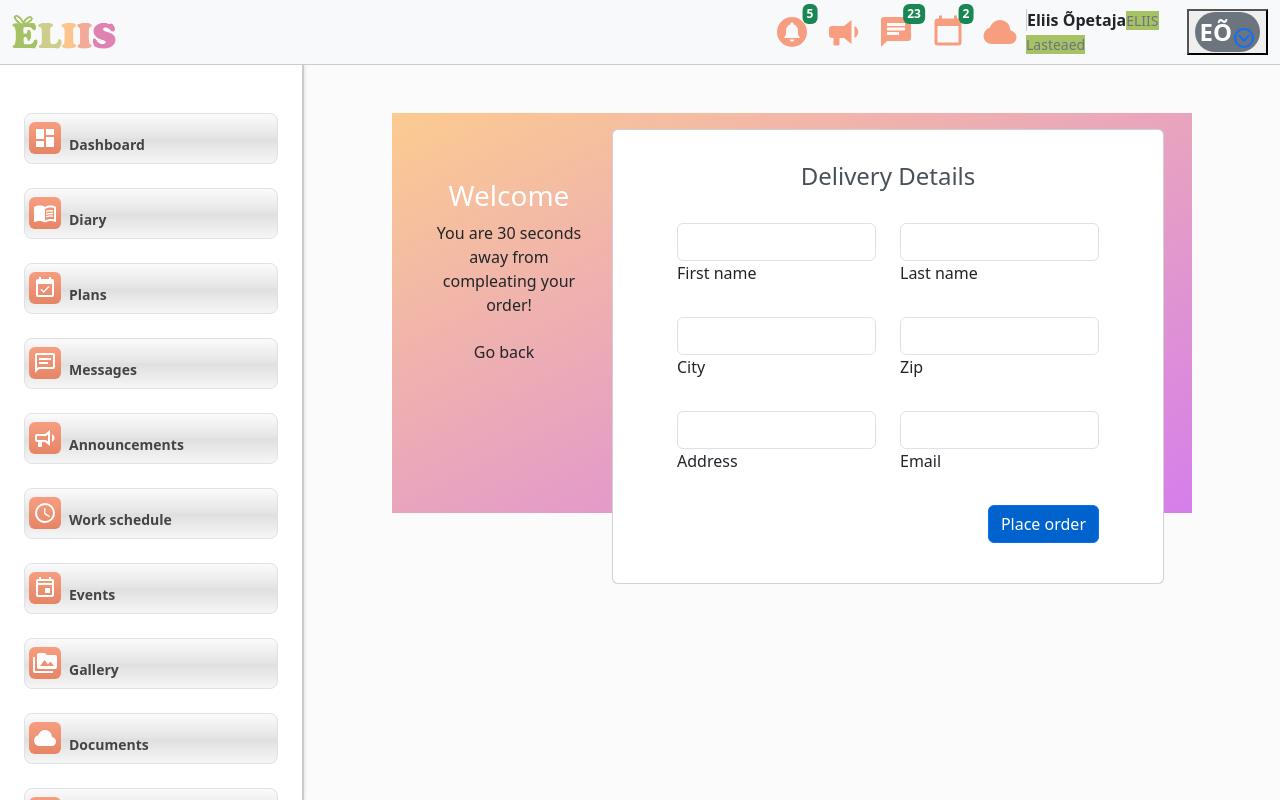
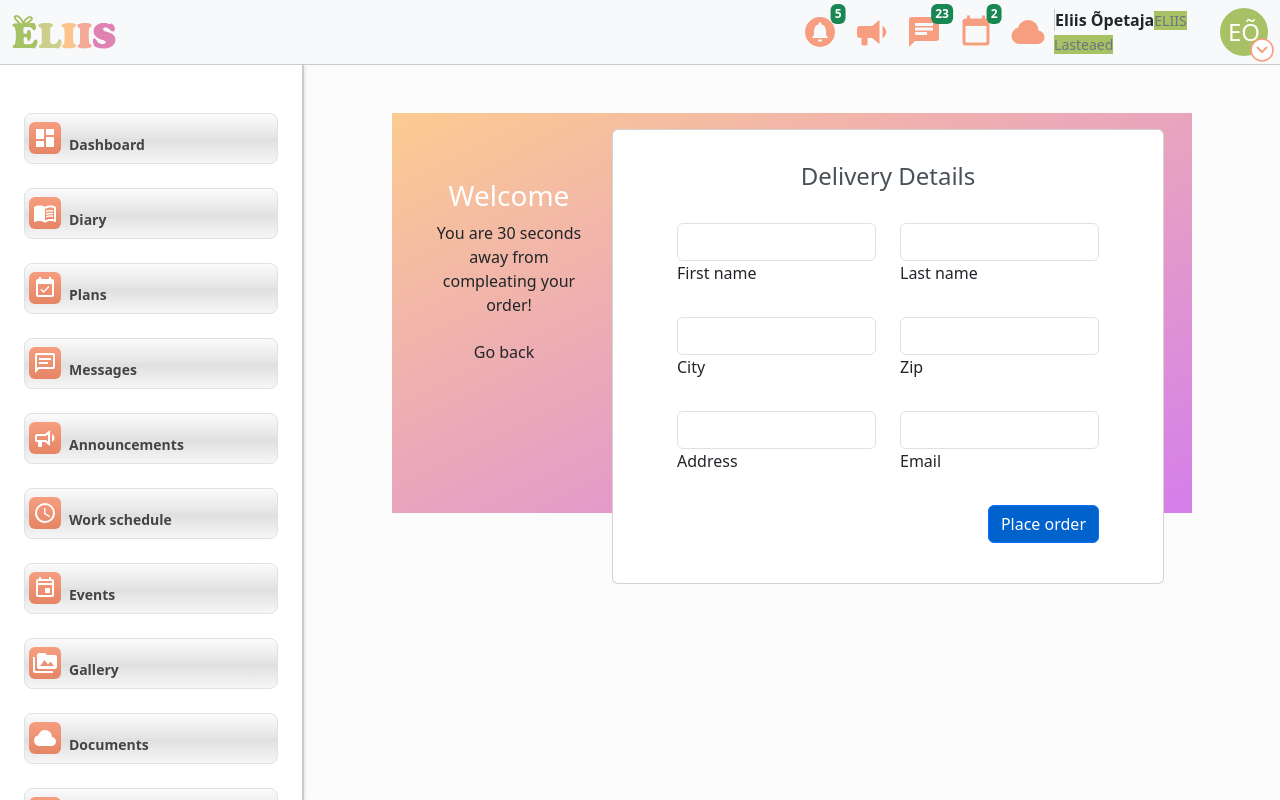
Before and after one commit to Vladislp/ELIIS-Front-End, a React (Create React App) app in the folder eliis-front-end/: page /contacts in a window 1280 px wide. Built offline with nearby package versions, Linux system fonts and the light colour scheme.

Commit message:
2-Fix-Profile-Logo
* Fixed positioning of profile logo
* CSS refactor + addition
* New folder for components, for better readability

```diff
--- a/eliis-front-end/package.json
+++ b/eliis-front-end/package.json
@@ -21,6 +21,7 @@
     "mdb-react-ui-kit": "^6.3.0",
     "mdi-react": "^9.3.0",
     "node-json-db": "^2.2.0",
+    "postcss": "^8.4.31",
     "react": "^18.2.0",
     "react-bootstrap": "^2.9.0",
     "react-dom": "^18.2.0",
--- /dev/null
+++ b/eliis-front-end/src/components/navbar/Navbar/Profile/personal.css
@@ -0,0 +1,39 @@
+/* Style of checkmark component */
+.e3-img-overlay {
+    position: absolute;
+    right: 0.4rem;
+    bottom: 0.1rem;
+    line-height: 12px;
+}
+/* Style for chevron and circle */
+.e3-white-fill-icon {
+    background: #fff;
+    border: .1rem solid #f79e80;
+    height: 20px;
+    width: 20px;
+    border-radius: 50%;
+}
+/* Background style for profile circle */
+.military-color {
+    background-color: rgb(166, 194, 100);
+    -webkit-text-fill-color: white;
+}
+/* For text beside profile logo */
+.font-semibold {
+    font-weight: 600;
+    border-left: 1px solid #ccc;
+}
+/* For text style */
+.text-2xl {
+    font-size: 1.5rem;
+    line-height: 2rem;
+}
+/* Should be for color of the second row */
+.text-secondary {
+    background-color: rgb(166, 194, 100);
+}
+/* Styling for company name */
+.text-sm {
+    font-size: 0.875rem;
+    line-height: 1.25rem;
+}
--- /dev/null
+++ b/eliis-front-end/src/components/navbar/Navbar/Profile/personal.js
@@ -0,0 +1,31 @@
+import React from 'react';
+import './personal.css';
+
+const Personal = () => {
+  return (
+    <>
+      <div>
+        <span className="font-semibold">Eliis Õpetaja</span>
+        <span className="text-sm text-secondary">ELIIS Lasteaed</span>
+      </div>
+      <div className="rounded-full p-2 military-color text-2xl flex">
+      <svg
+        className="mdi-icon e3-img-overlay"
+        width="24"
+        height="24"
+        fill="none"
+        viewBox="0 0 24 24"
+      >
+        {/* Background rectangle */}
+        <circle cx="12" cy="12" r="11" fill="#fff" stroke="#f79e80" strokeWidth=".1rem" />
+
+        {/* Checkmark */}
+        <polyline points="7,9 12,14 17,9" stroke="#f79e80" strokeWidth="2" fill="none" />
+      </svg>
+      <span className="ml-2">EÕ</span>
+    </div>
+    </>
+  );
+}
+
+export default Personal;
--- a/eliis-front-end/src/components/navbar/Navbar/navbar.js
+++ b/eliis-front-end/src/components/navbar/Navbar/navbar.js
@@ -4,7 +4,7 @@ import Container from 'react-bootstrap/Container';
 import Row from 'react-bootstrap/Row';
 import Logo from '../Logo/logo';
 import NavItems from './navbarItems';
-import Personal from './personal';
+import Personal from './Profile/personal';
 
 const Navigation = () => {
   return (
--- a/eliis-front-end/src/components/navbar/Navbar/personal.css
+++ /dev/null
@@ -1,55 +0,0 @@
-.gap-2 {
-    gap: 0.5rem;
-}
-
-.place-items-end {
-    place-items: end;
-}
-
-
-
-.grid-rows-1 {
-    grid-template-rows: repeat(1, minmax(0, 1fr));
-}
-
-@media (min-width: 768px) {
-    .md\:grid-cols-\[2fr_1fr\] {
-      grid-template-columns: 2fr 1fr;
-    }
-}
-
-.font-semibold {
-    font-weight: 600;
-    border-left: 1px solid #ccc;
-  }
-
-.flex-col {
-    flex-direction: column;
-}
-
-
-
-.text-white {
-    --tw-text-opacity: 1;
-    color: rgb(255 255 255 / var(--tw-text-opacity));
-}
-
-.text-2xl {
-    font-size: 1.5rem;
-    line-height: 2rem;
-}
-
-.col-start-1 {
-    grid-column-start: 1;
-}
-.w-5 {
-    width: 1.25rem;
-}
-
-.text-secondary {
-    background-color: rgb(166 194 100);
-}
-.text-sm {
-    font-size: 0.875rem;
-    line-height: 1.25rem;
-}
--- a/eliis-front-end/src/components/navbar/Navbar/personal.js
+++ /dev/null
@@ -1,40 +0,0 @@
-import React from 'react';
-import './personal.css';
-
-const Personal = () => {
-  return (
-    <>
-    <div className="hidden md:flex flex-col">
-      <span className="font-semibold">Eliis Õpetaja</span>
-      <span className="text-sm text-secondary">ELIIS Lasteaed</span>
-    </div>
-      <div className="relative justify-end">
-        <button
-          id="headlessui-menu-button-:r1:"
-          type="button"
-          aria-haspopup="menu"
-          aria-expanded="false"
-          data-headlessui-state=""
-        >
-          <span className="rounded-full p-1 flex items-center justify-center font-bold w-12 h-12 bg-secondary text-white text-2xl font-[400] relative">
-            <span>EÕ</span>
-            <div className="grid grid-col-1 grid-row-1 absolute bottom-[-0.35rem] right-[-0.35rem] w-6 h-6 justify-items-center items-center justify-center">
-              <div className="col-start-1 row-start-1 bg-white rounded-full w-5 h-5"></div>
-              <svg
-                className="mdi-icon col-start-1 row-start-1 text-primary w-6 h-6 rounded-full"
-                width="24"
-                height="24"
-                fill="currentColor"
-                viewBox="0 0 24 24"
-              >
-                <path d="M22,12A10,10 0 0,1 12,22A10,10 0 0,1 2,12A10,10 0 0,1 12,2A10,10 0 0,1 22,12M20,12A8,8 0 0,0 12,4A8,8 0 0,0 4,12A8,8 0 0,0 12,20A8,8 0 0,0 20,12M6,10L12,16L18,10L16.6,8.6L12,13.2L7.4,8.6L6,10Z"></path>
-              </svg>
-            </div>
-          </span>
-        </button>
-      </div>
-    </>
-  );
-}
-
-export default Personal;
```
Also changed, not shown: 1 other file (tests, documents, lock files or other folders).
